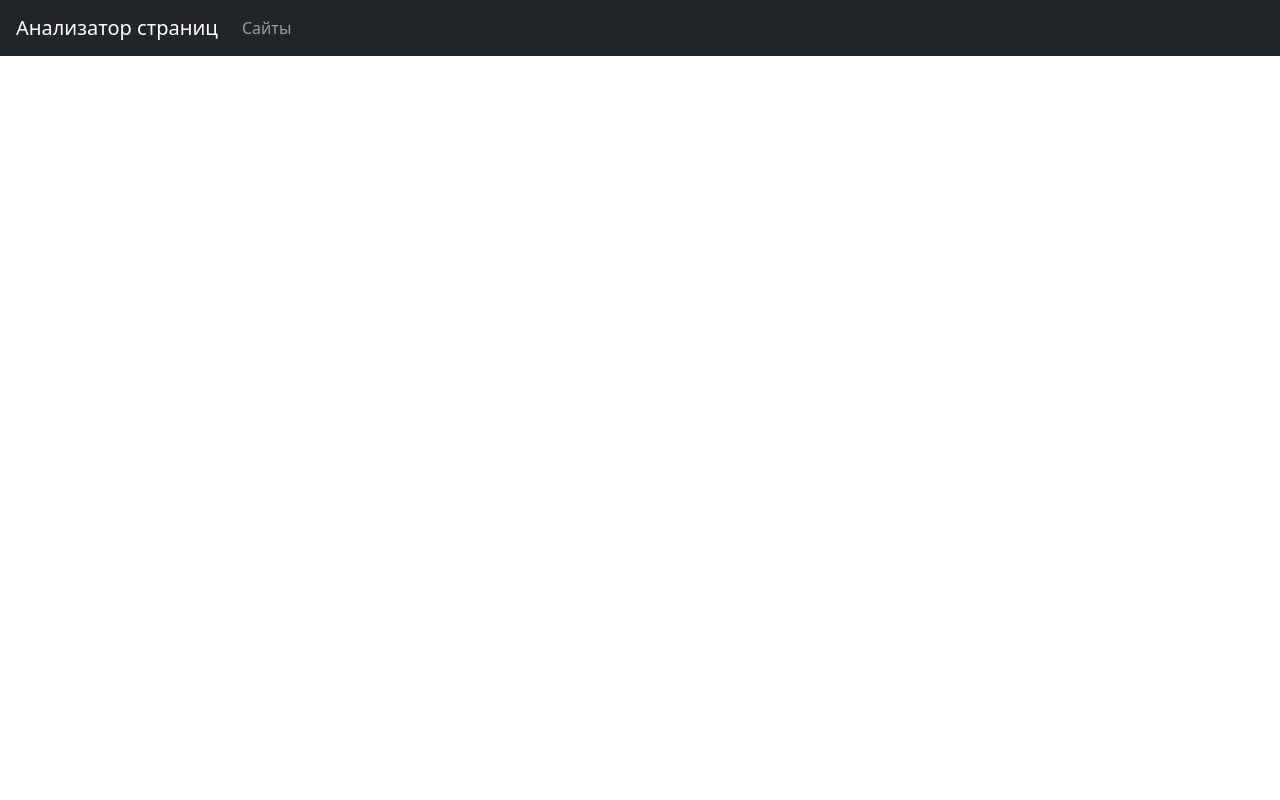
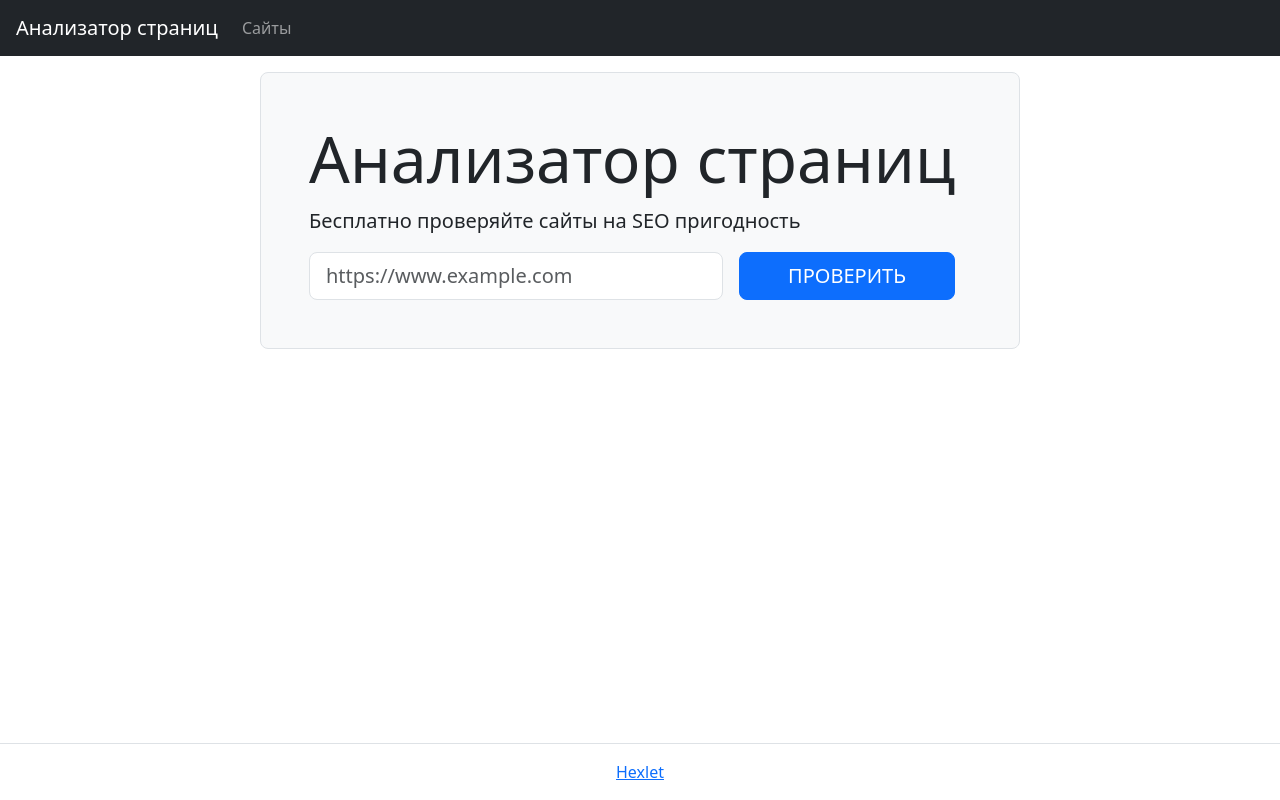
Before and after one commit to Dmitry-Zhiryakov/python-project-83, a Flask app: page / in a window 1280 px wide. Run offline with Flask 2, Linux system fonts and the light colour scheme.

Commit message:
Update show.html

```diff
--- a/page_analyzer/templates/show.html
+++ b/page_analyzer/templates/show.html
@@ -7,8 +7,8 @@
           integrity="sha384-aFq/bzH65dt+w6FI2ooMVUpc+21e0SRygnTpmBvdBgSdnuTN7QbdgL+OapgHtvPp" crossorigin="anonymous">
     <title>Анализатор страниц</title>
   </head>
-  <body>
-    <header >
+  <body class="min-vh-100 d-flex flex-column">
+    <header class="flex-shrink-0">
       <nav class="navbar navbar-expand-md bg-dark px-3" data-bs-theme="dark">
         <a class="navbar-brand" href="/">Анализатор страниц</a>
         <div id="navbarNav">
@@ -20,9 +20,30 @@
         </div>
       </nav>
     </header>
-
-  <script src="https://cdn.jsdelivr.net/npm/bootstrap@5.3.0-alpha2/dist/js/bootstrap.bundle.min.js"
-          integrity="sha384-qKXV1j0HvMUeCBQ+QVp7JcfGl760yU08IQ+GpUo5hlbpg51QRiuqHAJz8+BrxE/N"
-          crossorigin="anonymous"></script>
+    <main class="flex-grow-1">
+      <div class="container-lg mt-3">
+        <div class="row">
+          <div class="col-12 col-md-10 col-lg-8 mx-auto border rounded-3 bg-light p-5">
+            <h1 class="display-3">Анализатор страниц</h1>
+            <p class="lead">Бесплатно проверяйте сайты на SEO пригодность</p>
+            <form action="/" method="post" class="d-flex justify-content-center">
+              <input  type="text" name="url" class="form-control form-control-lg"
+                      placeholder="https://www.example.com" value= "">
+              <input type="submit" class="btn btn-primary btn-lg ms-3 mx-3 px-5 text-uppercase " value="Проверить">
+            </form>
+          </div>
+        </div>
+      </div>
+    </main>
+    <footer class="border-top py-3 mt-5 flex-shrink-0">
+      <div class="container-lg">
+        <div class="text-center">
+          <a href="https://ru.hexlet.io/" target="_blank">Hexlet</a>
+        </div>
+      </div>
+    </footer>
+    <script src="https://cdn.jsdelivr.net/npm/bootstrap@5.3.0-alpha2/dist/js/bootstrap.bundle.min.js"
+            integrity="sha384-qKXV1j0HvMUeCBQ+QVp7JcfGl760yU08IQ+GpUo5hlbpg51QRiuqHAJz8+BrxE/N"
+            crossorigin="anonymous"></script>
   </body>
 </html>
```
